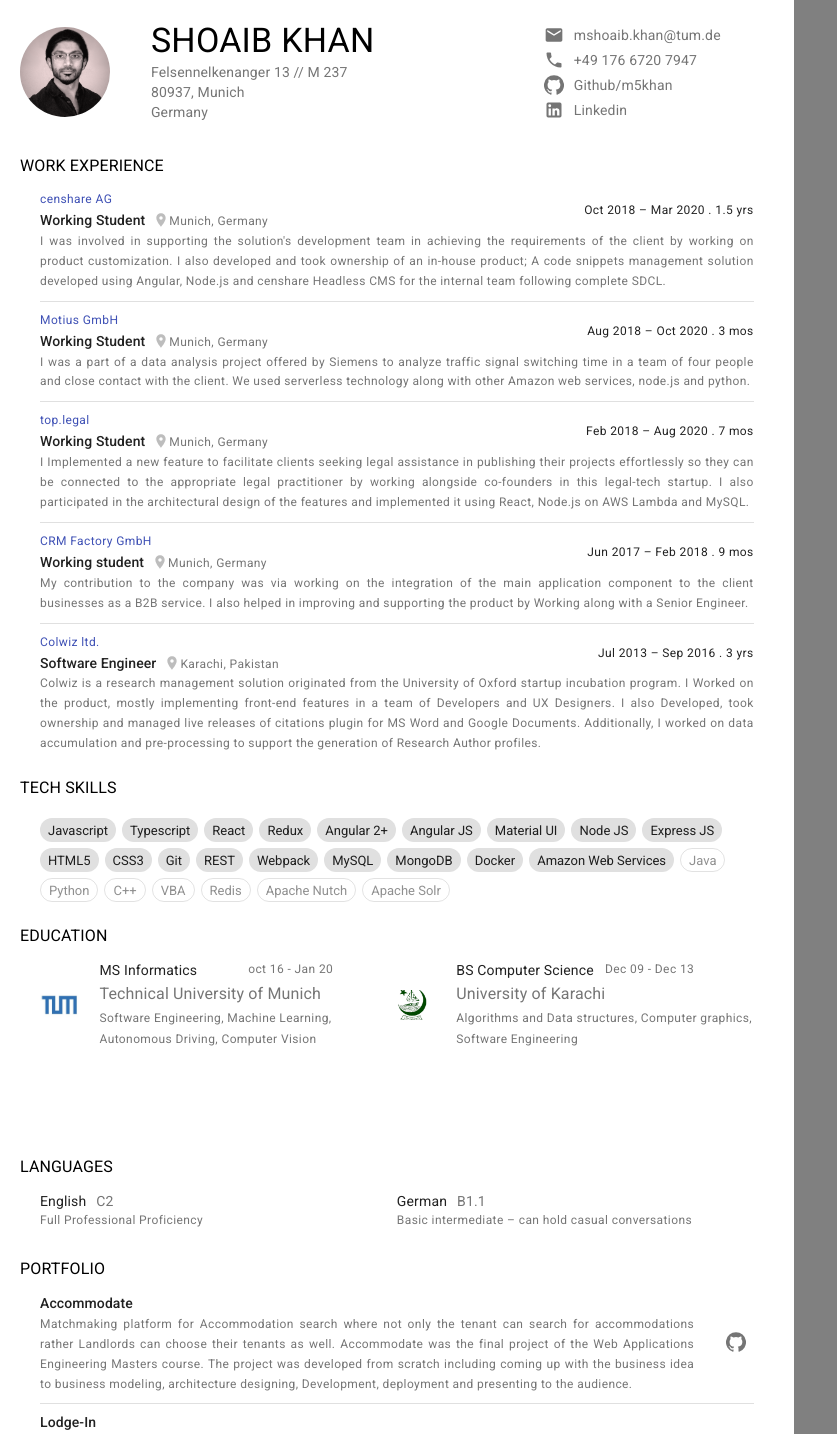
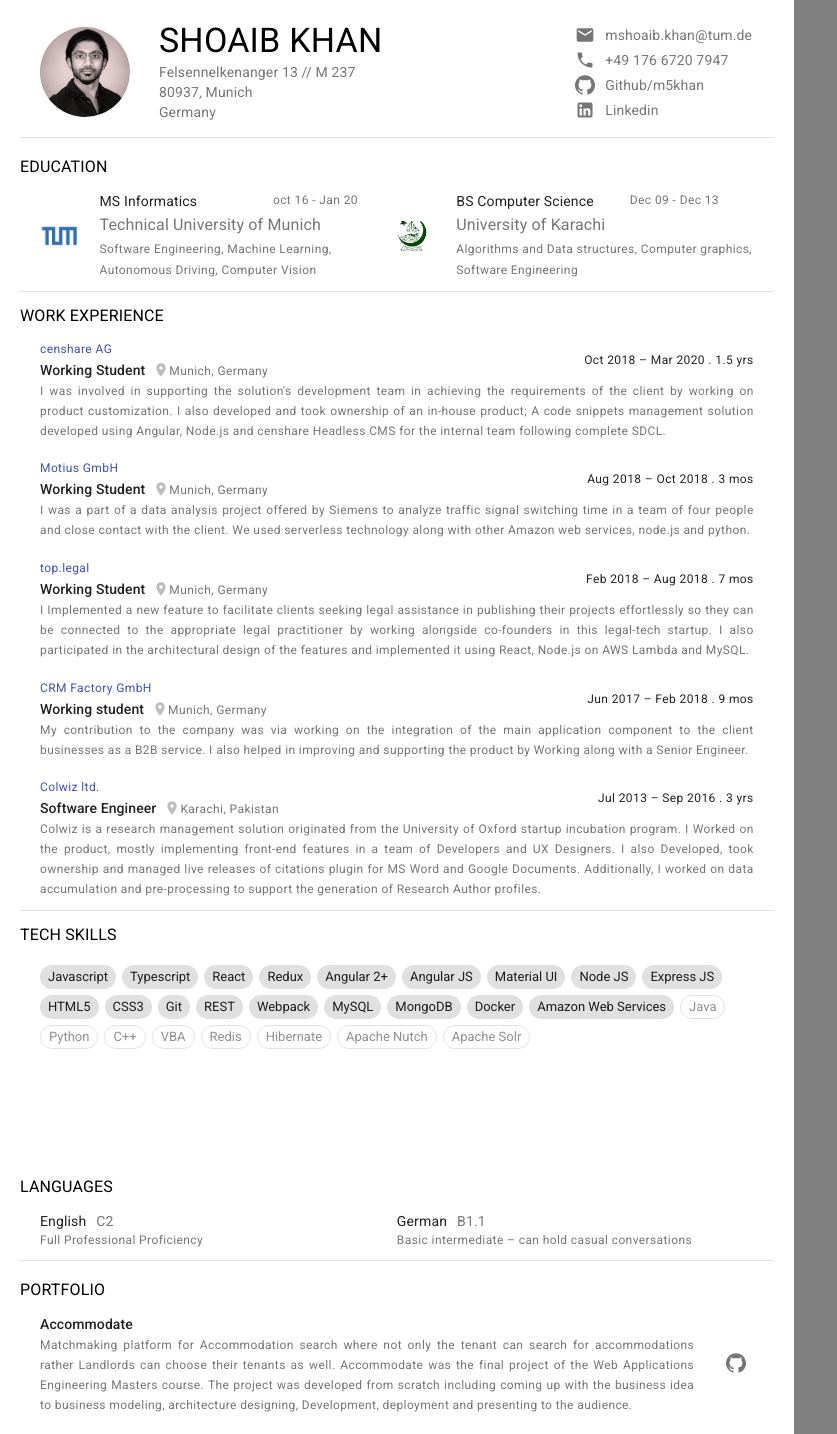
Before and after one commit to m5khan/my-cv, a React (Create React App) app: page / in a window 1280 px wide. Shown: the top 1434 px of the page, without its empty margins (0-837 px from the left). Built offline with nearby package versions, Linux system fonts and the light colour scheme.

Commit message:
final template

```diff
--- a/src/App.js
+++ b/src/App.js
@@ -1,6 +1,6 @@
 import React from 'react';
 import styled from 'styled-components';
-import { Grid, Paper, Typography } from '@material-ui/core';
+import { Divider ,Grid, Paper, Typography } from '@material-ui/core';
 
 import Resume from './components/Resume';
 import Spacing from './components/Spacing';
@@ -26,12 +26,12 @@ function App() {
 
     <CvPage>
       <div style={{padding: '20px'}}>
-      <Spacing height={10}/>
+      <Spacing height={30}/>
       <Typography variant="subtitle1">LANGUAGES</Typography>
       <Paper elevation={0} square style={{padding: '10px 20px'}}>
         <Language />
       </Paper>
-
+      <Divider />
       <Spacing height={15}/>
       <Typography variant="subtitle1">PORTFOLIO</Typography>
       <Paper elevation={0} square style={{padding: '10px 20px'}}>
--- a/src/Resume.json
+++ b/src/Resume.json
@@ -12,7 +12,7 @@
         {
             "company": "Motius GmbH",
             "title": "Working Student",
-            "duration": "Aug 2018 – Oct 2020 . 3 mos",
+            "duration": "Aug 2018 – Oct 2018 . 3 mos",
             "location": "Munich, Germany",
             "content": [
                 "I was a part of a data analysis project offered by Siemens to analyze traffic signal switching time in a team of four people and close contact with the client. We used serverless technology along with other Amazon web services, node.js and python."
@@ -21,7 +21,7 @@
         {
             "company": "top.legal",
             "title": "Working Student",
-            "duration": "Feb 2018 – Aug 2020 . 7 mos",
+            "duration": "Feb 2018 – Aug 2018 . 7 mos",
             "location": "Munich, Germany",
             "content": [
                 "I Implemented a new feature to facilitate clients seeking legal assistance in publishing their projects effortlessly so they can be connected to the appropriate legal practitioner by working alongside co-founders in this legal-tech startup. I also participated in the architectural design of the features and implemented it using React, Node.js on AWS Lambda and MySQL."
@@ -72,6 +72,7 @@
         "C++",
         "VBA",
         "Redis",
+        "Hibernate",
         "Apache Nutch",
         "Apache Solr"
     ],
--- a/src/components/Education.jsx
+++ b/src/components/Education.jsx
@@ -21,11 +21,11 @@ const EduCard = (props) => {
                 <Avatar style={props.size ? {width: '30px', height: '30px'} : {}} variant="square" src={props.image}></Avatar>
             </Grid>
             <Grid item xs={10}>
-                <Grid container justify="flex-start" alignItems="flex-end">
-                    <Grid item xs={6}>
+                <Grid container justify="space-between" alignItems="flex-end">
+                    <Grid item xs={7}>
                     <Typography variant="body2" component="p">{props.title}</Typography>
                     </Grid>
-                    <Grid item xs={6}>
+                    <Grid item xs={5}>
                     <Typography component="p" variant="caption" color="textSecondary">{props.duration}</Typography>
                     </Grid>
                 </Grid>
--- a/src/components/Header.jsx
+++ b/src/components/Header.jsx
@@ -21,17 +21,19 @@ const SBox = styled(Box)`
 const Header = () => {
     return (
         <>
-        <Grid container justify="space-between" alignItems="flex-start" spacing={4}>
+        <Grid style={{padding: "0 20px"}} container justify="space-between" alignItems="flex-start">
             <Grid item xs={2}>
                 <Avatar style={{width: '90px', height:'90px', marginTop:'7px'}} alt="Shoaib Khan" src={'shoaib2.png'} />
             </Grid>
-            <Grid item xs={6}>
+            <Grid item xs={7}>
+                <Box>
                 <Typography variant="h4">SHOAIB KHAN</Typography>
                 <Typography variant="body2" color="textSecondary">Felsennelkenanger 13 // M 237</Typography>
                 <Typography variant="body2" color="textSecondary">80937, Munich</Typography>
                 <Typography variant="body2" color="textSecondary">Germany</Typography>
+                </Box>
             </Grid>
-            <Grid item xs={4}>
+            <Grid item xs={3}>
                 <SBox>
                     <MailIcon color="action" style={{verticalAlign: 'top', paddingRight: '10px'}} fontSize="small"></MailIcon><Typography variant="body2" component="span"><Link color="textSecondary" href="mailto:mshoaib.khan@tum.de">mshoaib.khan@tum.de</Link></Typography>
                 </SBox>
--- a/src/components/Projects.jsx
+++ b/src/components/Projects.jsx
@@ -13,7 +13,11 @@ const Projects = (props) => {
             props.projects.map((p, i) => (
                 <Box key={i}>
                     <Project {...p}/>
-                    {i +1 !== props.projects.length ? <><Spacing height={8}/><Divider /><Spacing height={8} /></> : ''}
+                    {i +1 !== props.projects.length ? <>
+                    <Spacing height={8}/>
+                    {/* <Divider /> */}
+                    <Spacing height={8} />
+                    </> : ''}
                 </Box>
             ))
         }
--- a/src/components/Resume.jsx
+++ b/src/components/Resume.jsx
@@ -15,34 +15,40 @@ const Resume = () => {
     return (
         <>
         <Header></Header>
+        <Divider />
         <Spacing height={15}/>
+        <Typography variant="subtitle1">EDUCATION</Typography>
+        <Paper elevation={0} square style={{padding: '10px 20px'}}>
+            <Education ms={ResumeData.education.MS} bs={ResumeData.education.BS} />
+        </Paper>
+
+        <Divider />
+        <Spacing height={10}/>
         <Typography variant="subtitle1">WORK EXPERIENCE</Typography>
         <Paper elevation={0} square style={{padding: '10px 20px'}}>
         <Experience {...ResumeData.work[0]}/>
         <Spacing height={9}/>
-        <Divider /><Spacing height={9}/>
+        {/* <Divider /> */}
+        <Spacing height={9}/>
         <Experience {...ResumeData.work[1]}/>
         <Spacing height={9}/>
-        <Divider /><Spacing height={9}/>
+        {/* <Divider /> */}
+        <Spacing height={9}/>
         <Experience {...ResumeData.work[2]}/>
         <Spacing height={9}/>
-        <Divider /><Spacing height={9}/>
+        {/* <Divider /> */}
+        <Spacing height={9}/>
         <Experience {...ResumeData.work[3]}/>
         <Spacing height={9}/>
-        <Divider /><Spacing height={9}/>
+        {/* <Divider /> */}
+        <Spacing height={9}/>
         <Experience {...ResumeData.work[4]}/>
         </Paper>
-
+        <Divider />
         <Spacing height={10}/>
         <Typography variant="subtitle1">TECH SKILLS</Typography>
         <Paper elevation={0} style={{padding: '10px 20px'}}>
             <Skills skills={ResumeData.skills} skillsSecondary={ResumeData.skillsSecondary}/>
-        </Paper>
-
-        <Spacing height={10}/>
-        <Typography variant="subtitle1">EDUCATION</Typography>
-        <Paper elevation={0} square style={{padding: '10px 20px'}}>
-            <Education ms={ResumeData.education.MS} bs={ResumeData.education.BS} />
         </Paper>
         </>
     )
```
